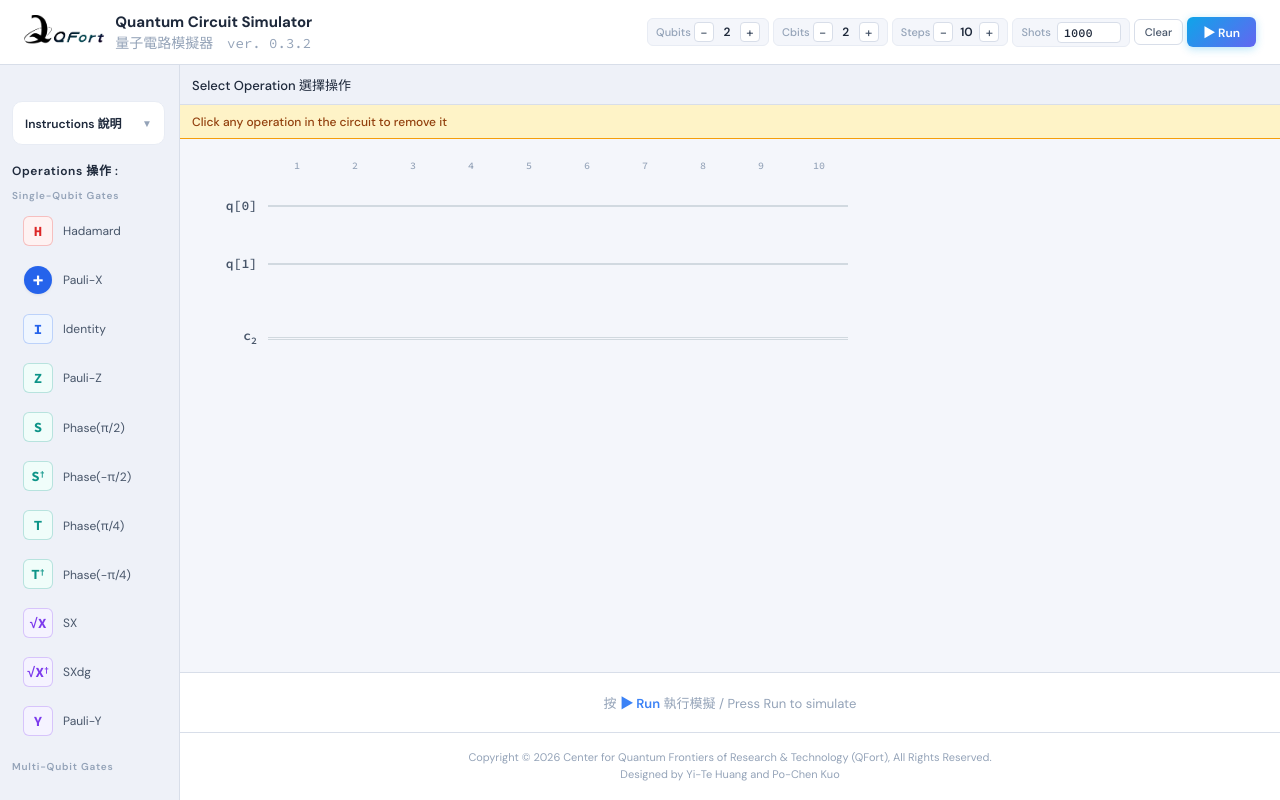
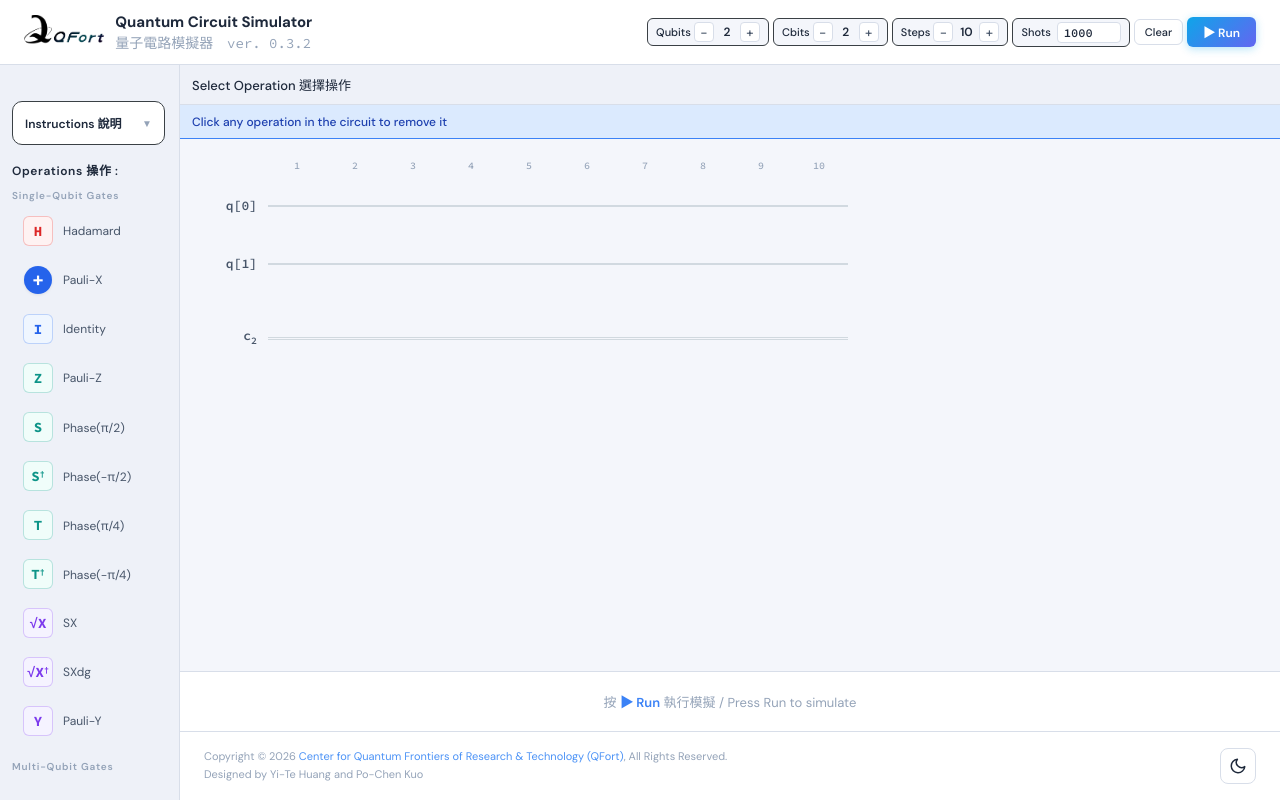
Before and after one commit to NCKU-QFort/QCsimulator, a React (Vite) app: page / in a window 1280 px wide. Built offline with nearby package versions, Linux system fonts and the light colour scheme.

Commit message:
add Dark theme

```diff
--- a/src/App.jsx
+++ b/src/App.jsx
@@ -1,5 +1,6 @@
 import { useState } from "react";
-import { theme, monospaceFontFamily } from "./utils.js";
+import { monospaceFontFamily } from "./utils.js";
+import { useTheme } from "./components/ThemeContext.jsx";
 import { GATE_DEFS, OTHER_OPERATION_COLOR, OTHER_OPERATION_BG, OTHER_OPERATION_BORDER } from "./gateDefinitions.js";
 import { useIsMobile } from "./hooks/useIsMobile.js";
 import { useCircuitState } from "./hooks/useCircuitState.js";
@@ -11,7 +12,69 @@ import { CircuitGrid } from "./components/Circuit.jsx";
 import { ResultsPanel } from "./components/Results.jsx";
 import { PlusCircle } from "./components/CircuitHelpers.jsx";
 
+/**
+ * Sun icon for light mode
+ */
+function SunIcon() {
+  return (
+    <svg width="18" height="18" viewBox="0 0 24 24" fill="none" stroke="currentColor" strokeWidth="2" strokeLinecap="round" strokeLinejoin="round">
+      <circle cx="12" cy="12" r="5" />
+      <line x1="12" y1="1" x2="12" y2="3" />
+      <line x1="12" y1="21" x2="12" y2="23" />
+      <line x1="4.22" y1="4.22" x2="5.64" y2="5.64" />
+      <line x1="18.36" y1="18.36" x2="19.78" y2="19.78" />
+      <line x1="1" y1="12" x2="3" y2="12" />
+      <line x1="21" y1="12" x2="23" y2="12" />
+      <line x1="4.22" y1="19.78" x2="5.64" y2="18.36" />
+      <line x1="18.36" y1="5.64" x2="19.78" y2="4.22" />
+    </svg>
+  );
+}
+
+/**
+ * Moon icon for dark mode
+ */
+function MoonIcon() {
+  return (
+    <svg width="18" height="18" viewBox="0 0 24 24" fill="none" stroke="currentColor" strokeWidth="2" strokeLinecap="round" strokeLinejoin="round">
+      <path d="M21 12.79A9 9 0 1 1 11.21 3 7 7 0 0 0 21 12.79z" />
+    </svg>
+  );
+}
+
+/**
+ * Theme switcher button component
+ */
+function ThemeSwitcher() {
+  const { theme, isDark, toggleTheme } = useTheme();
+
+  return (
+    <button
+      onClick={toggleTheme}
+      style={{
+        width: 36,
+        height: 36,
+        borderRadius: 8,
+        border: `1px solid ${theme.border}`,
+        background: theme.surface,
+        color: theme.text,
+        cursor: "pointer",
+        display: "flex",
+        alignItems: "center",
+        justifyContent: "center",
+        transition: "all 0.2s ease",
+        flexShrink: 0,
+      }}
+      aria-label={isDark ? "Switch to light mode" : "Switch to dark mode"}
+      title={isDark ? "Switch to light mode" : "Switch to dark mode"}
+    >
+      {isDark ? <SunIcon /> : <MoonIcon />}
+    </button>
+  );
+}
+
 export default function App() {
+  const { theme } = useTheme();
   const isMobile = useIsMobile();
   const [showPalette, setShowPalette] = useState(false);
   const [nc, setNc] = useState(2); // Number of classical bits
@@ -148,6 +211,8 @@ export default function App() {
         ::-webkit-scrollbar-track{background:${theme.bg};}
         ::-webkit-scrollbar-thumb{background:${theme.border};border-radius:3px;}
         button:active{transform:scale(0.97);}
+        a{color:#4B92F6;text-decoration:none;}
+        a:hover{text-decoration:underline;}
       `}</style>
 
       {/* Header */}
@@ -223,6 +288,7 @@ export default function App() {
                 pending={pending}
                 isMobile={isMobile}
                 showInstructions={false}
+                theme={theme}
               />
               </div>
             </div>
@@ -261,6 +327,7 @@ export default function App() {
                 pending={pending}
                 isMobile={isMobile}
                 showInstructions={true}
+                theme={theme}
               />
             </div>
           </div>
@@ -296,9 +363,9 @@ export default function App() {
               width: "100%",
               height: 34,
               padding: "0 12px",
-              background: "#FEF3C7",
-              borderBottom: "1px solid #F59E0B",
-              color: "#92400E",
+              background: theme.instructionBg,
+              borderBottom: `1px solid ${theme.instructionBorder}`,
+              color: theme.instructionText,
               textAlign: "left",
               display: "flex",
               alignItems: "center",
@@ -331,6 +398,7 @@ export default function App() {
             removePendingIf={removePendingIf}
             setHovered={setHovered}
             isMobile={isMobile}
+            theme={theme}
           />
 
           {/* Results Panel */}
@@ -355,6 +423,7 @@ export default function App() {
               nc={nc}
               isMobile={isMobile}
               shotsExecuted={shotsExecuted}
+              theme={theme}
             />
           </div>
 
@@ -365,14 +434,20 @@ export default function App() {
               background: theme.surface,
               padding: isMobile ? "12px" : "16px 24px",
               flexShrink: 0,
-              textAlign: "center",
+              display: "flex",
+              alignItems: "center",
+              justifyContent: "space-between",
               fontSize: isMobile ? 10 : 11,
               color: theme.textLight,
               lineHeight: 1.6,
+              gap: 16,
             }}
           >
-            <div>Copyright © 2026 Center for Quantum Frontiers of Research & Technology (QFort), All Rights Reserved.</div>
-            <div>Designed by Yi-Te Huang and Po-Chen Kuo</div>
+            <div style={{ textAlign: "left", flex: 1 }}>
+              <div>Copyright © 2026 <a href="https://qfort.ncku.edu.tw/">Center for Quantum Frontiers of Research & Technology (QFort)</a>, All Rights Reserved.</div>
+              <div>Designed by Yi-Te Huang and Po-Chen Kuo</div>
+            </div>
+            <ThemeSwitcher />
           </div>
         </div>
       </div>
--- a/src/components/CircuitHelpers.jsx
+++ b/src/components/CircuitHelpers.jsx
@@ -1,5 +1,4 @@
 import React from "react";
-import { theme } from "../utils.js";
 
 /**
  * Render gate label with proper dagger superscript formatting
@@ -63,45 +62,6 @@ export function PlusCircle({ size, color, preview = false }) {
 }
 
 /**
- * Get measurement box style
- */
-export const getMeasurementBoxStyle = (sz) => ({
-  width: sz,
-  height: sz,
-  borderRadius: 7,
-  background: theme.surface,
-  border: `2px solid ${theme.border}`,
-  display: "flex",
-  alignItems: "center",
-  justifyContent: "center",
-  flexDirection: "column",
-  boxShadow: "0 1px 3px rgba(0,0,0,0.06)",
-});
-
-/**
- * Renders measurement icon (arc and M label)
- */
-export function MeasurementIcon({ isMobile }) {
-  return (
-    <>
-      <div
-        style={{
-          width: 16,
-          height: 9,
-          borderBottom: `2px solid ${theme.textMid}`,
-          borderRadius: "0 0 50% 50%",
-          marginTop: 2,
-          transform: "rotate(180deg)",
-        }}
-      />
-      <div style={{ fontSize: 8, color: theme.textMid, marginTop: 1, fontWeight: 600 }}>
-        M
-      </div>
-    </>
-  );
-}
-
-/**
  * Renders a measurement arrow (dashed line + arrowhead)
  */
 export function MeasurementArrow({ centerX, top, bottom, color, measurementArrowHeight = 9 }) {
@@ -143,7 +103,7 @@ export function MeasurementArrow({ centerX, top, bottom, color, measurementArrow
 /**
  * Get operation colors based on gate type
  */
-export function getOperationColors(isOtherOperation, gate, OTHER_OPERATION_COLOR, OTHER_OPERATION_BG, OTHER_OPERATION_BORDER) {
+export function getOperationColors(isOtherOperation, gate, theme) {
   return {
     color: isOtherOperation ? OTHER_OPERATION_COLOR : gate.color,
     bg: isOtherOperation ? OTHER_OPERATION_BG : gate.bg,
--- a/src/components/GatePalette.jsx
+++ b/src/components/GatePalette.jsx
@@ -1,5 +1,5 @@
 import { useState } from "react";
-import { theme, OperationSectionLabelStyle, monospaceFontFamily } from "../utils.js";
+import { OperationSectionLabelStyle, monospaceFontFamily } from "../utils.js";
 import {
   GATE_DEFS,
   SINGLE_QUBIT_GATES,
@@ -14,7 +14,7 @@ import { PlusCircle, getOperationColors, renderGateLabel } from "./CircuitHelper
 /**
  * Individual gate button in the palette
  */
-function GateButton({ gate, gateKey, selected, onClick, isMobile }) {
+function GateButton({ gate, gateKey, selected, onClick, isMobile, theme }) {
   const isMeasurement = gateKey === "M";
   const isConditional = gateKey === "IF";
   const isOtherOperation = isMeasurement || isConditional;
@@ -29,20 +29,13 @@ function GateButton({ gate, gateKey, selected, onClick, isMobile }) {
       style={
         isMobile
           ? {
-              padding: "6px 10px",
-              borderRadius: 8,
-              border: selected
-                ? `2px solid ${isOtherOperation ? OTHER_OPERATION_COLOR : gate.color}`
-                : `1px solid ${theme.borderLight}`,
-              background: selected ? (isOtherOperation ? theme.hover : gate.bg) : theme.surface,
-              color: isOtherOperation ? OTHER_OPERATION_COLOR : gate.color,
+              padding: 0,
+              border: "none",
+              background: "transparent",
               cursor: "pointer",
               display: "flex",
               alignItems: "center",
-              gap: 6,
               fontFamily: "inherit",
-              fontSize: 13,
-              fontWeight: 600,
             }
           : {
               width: "100%",
@@ -50,14 +43,14 @@ function GateButton({ gate, gateKey, selected, onClick, isMobile }) {
               marginBottom: 3,
               borderRadius: 8,
               border: isHovered && !selected
-                ? `1px solid ${isOtherOperation ? OTHER_OPERATION_COLOR : gate.color}60`
+                ? `1px solid ${isOtherOperation ? OTHER_OPERATION_BORDER : gate.color}60`
                 : selected
-                ? `2px solid ${isOtherOperation ? OTHER_OPERATION_COLOR : gate.color}`
+                ? `2px solid ${isOtherOperation ? OTHER_OPERATION_BORDER : gate.color}`
                 : "1px solid transparent",
               background: selected
                 ? isOtherOperation ? theme.hover : gate.bg
                 : isHovered
-                ? `${isOtherOperation ? OTHER_OPERATION_COLOR : gate.color}15`
+                ? `${isOtherOperation ? OTHER_OPERATION_BORDER : gate.color}15`
                 : "transparent",
               color: theme.text,
               cursor: "pointer",
@@ -110,7 +103,7 @@ function GateButton({ gate, gateKey, selected, onClick, isMobile }) {
 /**
  * Usage instructions panel
  */
-function UsageInstructions({ expanded, onToggle }) {
+function UsageInstructions({ expanded, onToggle, theme }) {
   return (
     <div
       style={{
@@ -163,7 +156,7 @@ function UsageInstructions({ expanded, onToggle }) {
 /**
  * Gate palette component for selecting gates
  */
-export function GatePalette({ selGate, selectGate, pending, isMobile, showInstructions = true }) {
+export function GatePalette({ selGate, selectGate, pending, isMobile, showInstructions = true, theme }) {
   const [instructionsExpanded, setInstructionsExpanded] = useState(false);
 
   return (
@@ -172,6 +165,7 @@ export function GatePalette({ selGate, selectGate, pending, isMobile, showInstru
         <UsageInstructions
           expanded={instructionsExpanded}
           onToggle={() => setInstructionsExpanded((v) => !v)}
+          theme={theme}
         />
       )}
 
@@ -197,6 +191,7 @@ export function GatePalette({ selGate, selectGate, pending, isMobile, showInstru
             selected={selGate === g}
             onClick={() => selectGate(g)}
             isMobile={isMobile}
+            theme={theme}
           />
         ))}
       </div>
@@ -212,6 +207,7 @@ export function GatePalette({ selGate, selectGate, pending, isMobile, showInstru
             selected={selGate === g}
             onClick={() => selectGate(g)}
             isMobile={isMobile}
+            theme={theme}
           />
         ))}
       </div>
@@ -225,6 +221,7 @@ export function GatePalette({ selGate, selectGate, pending, isMobile, showInstru
           selected={selGate === "M"}
           onClick={() => selectGate("M")}
           isMobile={isMobile}
+          theme={theme}
         />
         <GateButton
           gate={{ label: "if", desc: "Conditional" }}
@@ -232,6 +229,7 @@ export function GatePalette({ selGate, selectGate, pending, isMobile, showInstru
           selected={selGate === "IF"}
           onClick={() => selectGate("IF")}
           isMobile={isMobile}
+          theme={theme}
         />
       </div>
     </>
--- a/src/components/Header.jsx
+++ b/src/components/Header.jsx
@@ -1,10 +1,11 @@
-import { theme, counterButtonStyle, monospaceFontFamily } from "../utils.js";
+import { counterButtonStyle, monospaceFontFamily, inputValidationStyles } from "../utils.js";
+import { useTheme } from "./ThemeContext.jsx";
 import pkg from "../../package.json";
 
 /**
  * Reusable counter control component: number of qubits, cbits, and steps
  */
-function CounterControl({ label, value, onIncrement, onDecrement }) {
+function CounterControl({ label, value, onIncrement, onDecrement, theme }) {
   return (
     <div
       style={{
@@ -17,12 +18,12 @@ function CounterControl({ label, value, onIncrement, onDecrement }) {
         border: `1px solid ${theme.borderLight}`,
       }}
     >
-      <span style={{ fontSize: 11, color: theme.textLight, fontWeight: 500 }}>{label}</span>
-      <button onClick={onDecrement} style={counterButtonStyle}>−</button>
+      <span style={{ fontSize: 11, color: theme.text, fontWeight: 500 }}>{label}</span>
+      <button onClick={onDecrement} style={{ ...counterButtonStyle, background: theme.surface, color: theme.textMid, borderColor: theme.border }}>−</button>
       <span style={{ fontSize: 12, fontWeight: 600, color: theme.text, minWidth: 20, textAlign: "center" }}>
         {value}
       </span>
-      <button onClick={onIncrement} style={counterButtonStyle}>+</button>
+      <button onClick={onIncrement} style={{ ...counterButtonStyle, background: theme.surface, color: theme.textMid, borderColor: theme.border }}>+</button>
     </div>
   );
 }
@@ -30,12 +31,12 @@ function CounterControl({ label, value, onIncrement, onDecrement }) {
 /**
  * Circuit control buttons (Q/S adjusters, Clear, Run)
  */
-function CircuitControls({ nq, nc, ns, shotsInput, setShotsInput, isShotsValid, addQ, rmQ, addC, rmC, addS, rmS, clear, run }) {
+function CircuitControls({ nq, nc, ns, shotsInput, setShotsInput, isShotsValid, addQ, rmQ, addC, rmC, addS, rmS, clear, run, theme }) {
   return (
     <div style={{ display: "flex", gap: 4, alignItems: "center", flexWrap: "wrap" }}>
-      <CounterControl label="Qubits" value={nq} onIncrement={addQ} onDecrement={rmQ} />
-      <CounterControl label="Cbits" value={nc} onIncrement={addC} onDecrement={rmC} />
-      <CounterControl label="Steps" value={ns} onIncrement={addS} onDecrement={rmS} />
+      <CounterControl label="Qubits" value={nq} onIncrement={addQ} onDecrement={rmQ} theme={theme} />
+      <CounterControl label="Cbits" value={nc} onIncrement={addC} onDecrement={rmC} theme={theme} />
+      <CounterControl label="Steps" value={ns} onIncrement={addS} onDecrement={rmS} theme={theme} />
 
       {/* Shots input */}
       <div
@@ -46,10 +47,10 @@ function CircuitControls({ nq, nc, ns, shotsInput, setShotsInput, isShotsValid,
           padding: "3px 8px",
           background: theme.bg,
           borderRadius: 6,
-          border: `1px solid ${isShotsValid ? theme.borderLight : "#EF4444"}`,
+          border: `1px solid ${isShotsValid ? theme.borderLight : inputValidationStyles.invalidBorder}`,
         }}
       >
-        <span style={{ fontSize: 11, color: theme.textLight, fontWeight: 500 }}>Shots</span>
+        <span style={{ fontSize: 11, color: theme.text, fontWeight: 500 }}>Shots</span>
         <input
           value={shotsInput}
           onChange={(e) => setShotsInput(e.target.value)}
@@ -58,9 +59,9 @@ function CircuitControls({ nq, nc, ns, shotsInput, setShotsInput, isShotsValid,
             width: 64,
             padding: "2px 6px",
             borderRadius: 4,
-            border: `1px solid ${isShotsValid ? theme.border : "#EF4444"}`,
-            background: isShotsValid ? theme.surface : "#FEF2F2",
-            color: isShotsValid ? theme.text : "#B91C1C",
+            border: `1px solid ${isShotsValid ? theme.border : inputValidationStyles.invalidBorder}`,
+            background: isShotsValid ? theme.surface : inputValidationStyles.invalidBg,
+            color: isShotsValid ? theme.text : inputValidationStyles.invalidText,
             fontSize: 12,
             fontWeight: 600,
             fontFamily: monospaceFontFamily,
@@ -78,7 +79,7 @@ function CircuitControls({ nq, nc, ns, shotsInput, setShotsInput, isShotsValid,
           borderRadius: 6,
           border: `1px solid ${theme.border}`,
           background: theme.surface,
-          color: theme.textMid,
+          color: theme.text,
           cursor: "pointer",
           fontSize: 11,
           fontWeight: 500,
@@ -116,6 +117,8 @@ function CircuitControls({ nq, nc, ns, shotsInput, setShotsInput, isShotsValid,
  * Application header component
  */
 export function Header({ nq, nc, ns, shotsInput, setShotsInput, isShotsValid, addQ, rmQ, addC, rmC, addS, rmS, clear, run, isMobile }) {
+  const { theme } = useTheme();
+
   return (
     <div
       style={{
@@ -178,6 +181,7 @@ export function Header({ nq, nc, ns, shotsInput, setShotsInput, isShotsValid, ad
         rmS={rmS}
         clear={clear}
         run={run}
+        theme={theme}
       />
     </div>
   );
--- /dev/null
+++ b/src/components/ThemeContext.jsx
@@ -0,0 +1,78 @@
+import { createContext, useContext, useState, useEffect } from "react";
+
+const ThemeContext = createContext();
+
+const lightTheme = {
+  bg: "#F4F6FB",
+  surface: "#FFFFFF",
+  sidebar: "#EEF1F8",
+  border: "#D8DEE9",
+  borderLight: "#3A4045",
+  text: "#1E293B",
+  textMid: "#475569",
+  textLight: "#94A3B8",
+  wire: "#B0BEC5",
+  accent: "#3B82F6",
+  accentBg: "#EFF6FF",
+  run: "#0EA5E9",
+  hover: "#F1F5F9",
+  cvalue: "#000000",
+  instructionBg: "#DBEAFE",
+  instructionBorder: "#3B82F6",
+  instructionText: "#1E40AF",
+};
+
+const darkTheme = {
+  bg: "#21272A",
+  surface: "#2A3035",
+  sidebar: "#252B2E",
+  border: "#3A4045",
+  borderLight: "#D8DEE9",
+  text: "#E8EAED",
+  textMid: "#C8CCD0",
+  textLight: "#8A8E92",
+  wire: "#5A5E62",
+  accent: "#539BF5",
+  accentBg: "#2A3A4A",
+  run: "#4A9EF5",
+  hover: "#333940",
+  cvalue: "#FFFFFF",
+  instructionBg: "#1E3A5F",
+  instructionBorder: "#3B82F6",
+  instructionText: "#BFDBFE",
+};
+
+export function ThemeProvider({ children }) {
+  // Initialize from localStorage or default to light
+  const [isDark, setIsDark] = useState(() => {
+    const saved = localStorage.getItem("theme");
+    if (saved) return saved === "dark";
+    // Check system preference
+    return window.matchMedia("(prefers-color-scheme: dark)").matches;
+  });
+
+  const theme = isDark ? darkTheme : lightTheme;
+
+  useEffect(() => {
+    localStorage.setItem("theme", isDark ? "dark" : "light");
+    // Update document background
+    document.body.style.backgroundColor = theme.bg;
+    document.body.style.color = theme.text;
+  }, [isDark, theme.bg, theme.text]);
+
+  const toggleTheme = () => setIsDark(!isDark);
+
+  return (
+    <ThemeContext.Provider value={{ theme, isDark, toggleTheme }}>
+      {children}
+    </ThemeContext.Provider>
+  );
+}
+
+export function useTheme() {
+  const context = useContext(ThemeContext);
+  if (!context) {
+    throw new Error("useTheme must be used within ThemeProvider");
+  }
+  return context;
+}
--- a/src/main.jsx
+++ b/src/main.jsx
@@ -1,9 +1,12 @@
 import React from 'react'
 import ReactDOM from 'react-dom/client'
 import App from './App.jsx'
+import { ThemeProvider } from './components/ThemeContext.jsx'
 
 ReactDOM.createRoot(document.getElementById('root')).render(
   <React.StrictMode>
-    <App />
+    <ThemeProvider>
+      <App />
+    </ThemeProvider>
   </React.StrictMode>,
 )
--- a/src/utils.js
+++ b/src/utils.js
@@ -16,6 +16,16 @@ export const theme = {
   accentBg: "#EFF6FF",
   run: "#0EA5E9",
   hover: "#F1F5F9",
+};
+
+// =============================================================================
+// INPUT VALIDATION STYLES
+// =============================================================================
+
+export const inputValidationStyles = {
+  invalidBorder: "#EF4444",
+  invalidBg: "#FEF2F2",
+  invalidText: "#B91C1C",
 };
 
 // =============================================================================
```
Also changed, not shown: src/components/Circuit.jsx (+76 -39 lines), src/components/Results.jsx (+13 -6 lines), src/gateDefinitions.js (+5 -5 lines).
